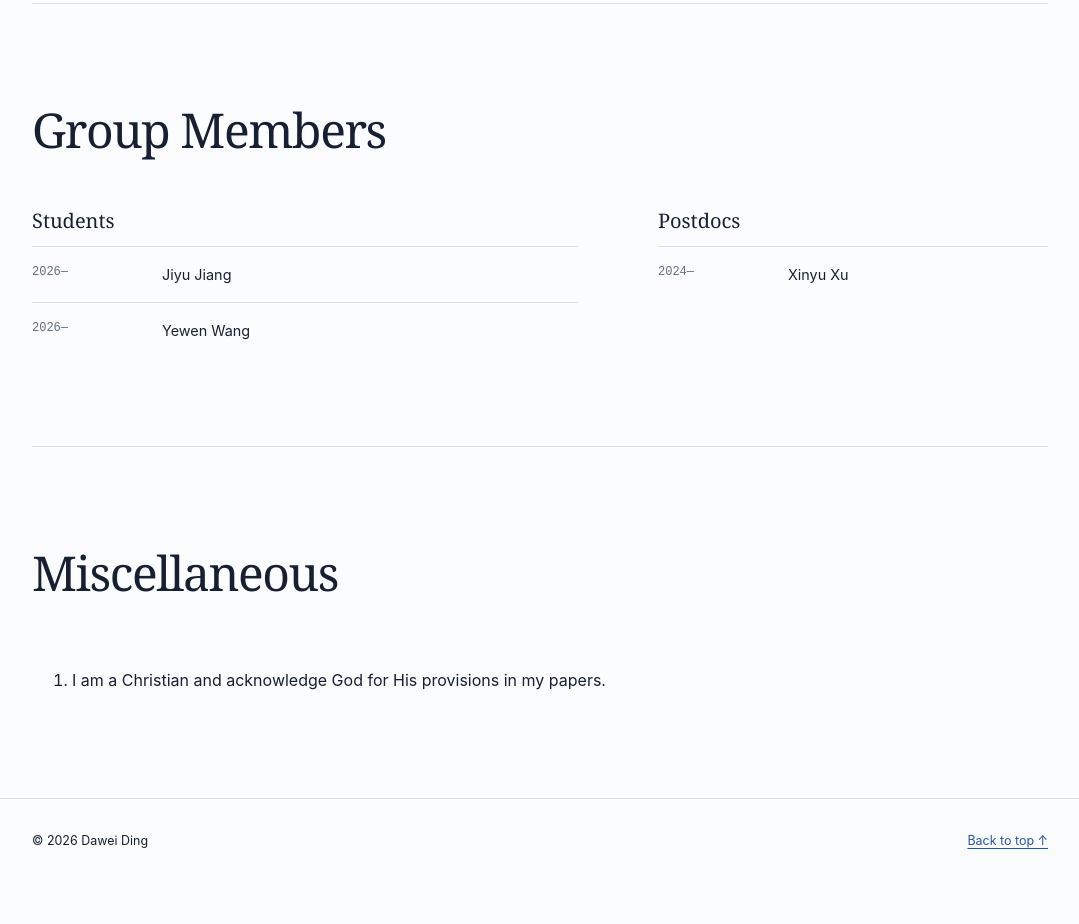
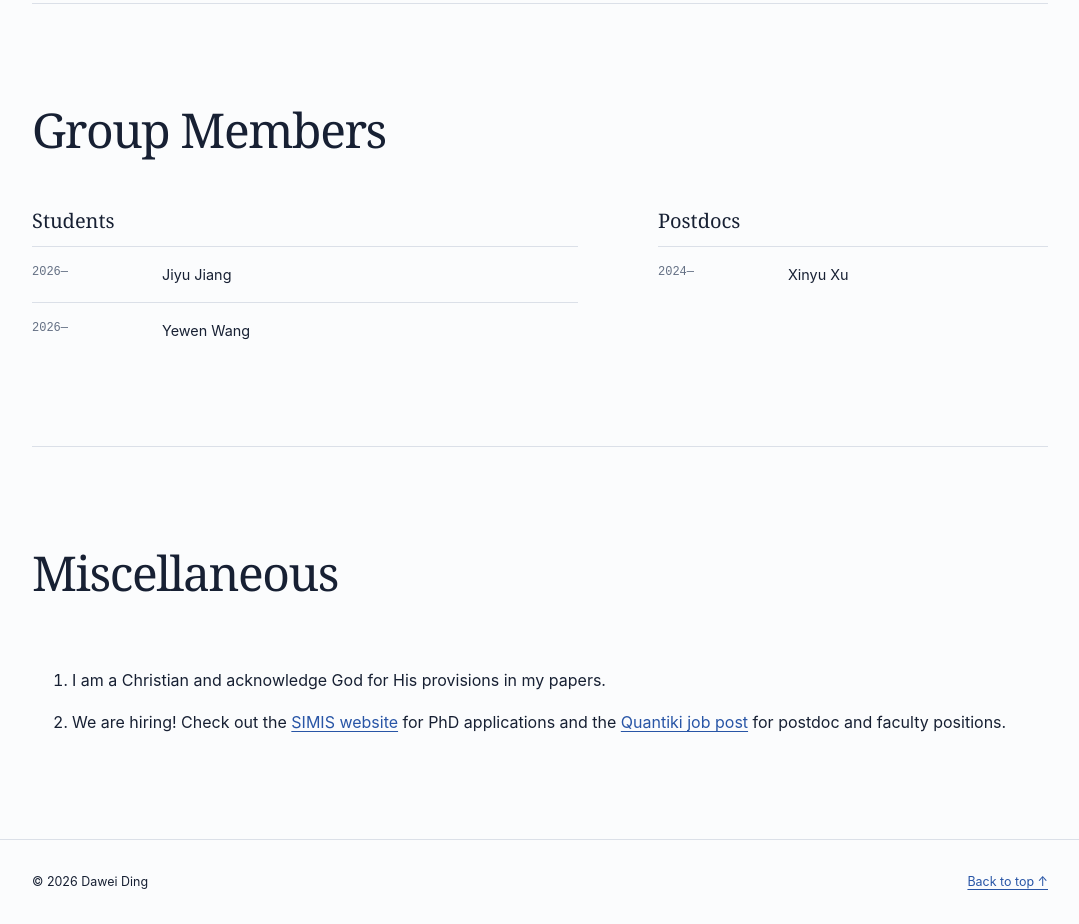
Before and after one commit to dding7293/website, a plain HTML site: page index.html in a window 1280 px wide. Shown: the part 4565-5489 px from the top of the page, without its empty margins (100-1179 px from the left). Before the commit the page ends 5448 px from the top, so only its background shows below. Drawn offline with Linux system fonts and the light colour scheme.

Commit message:
Update index.html
jobs

```diff
--- a/index.html
+++ b/index.html
@@ -449,6 +449,11 @@
               <p>I am a Christian and acknowledge God for His provisions in my papers.</p>
             </div>
           </li>
+          <li>
+            <div>
+              <p>We are hiring! Check out the <a href="https://www.simis.cn/doctoral-admission/">SIMIS website</a> for PhD applications and the <a href="https://www.quantiki.org/position/faculty-positions-quantum-information-simisfudan-university-shanghai">Quantiki job post</a> for postdoc and faculty positions.</p>
+            </div>
+          </li>
         </ol>
       </section>
     </div>
```
